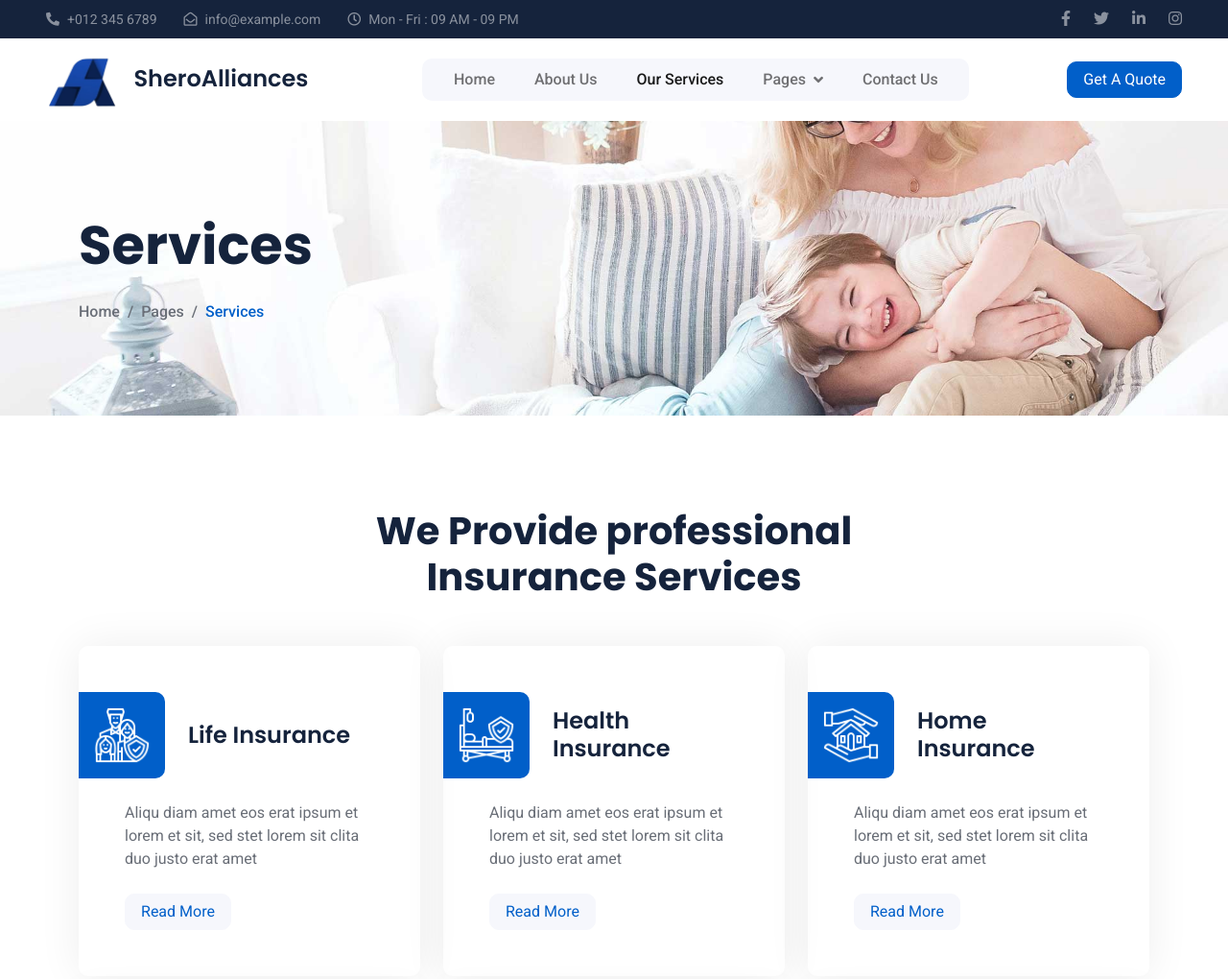
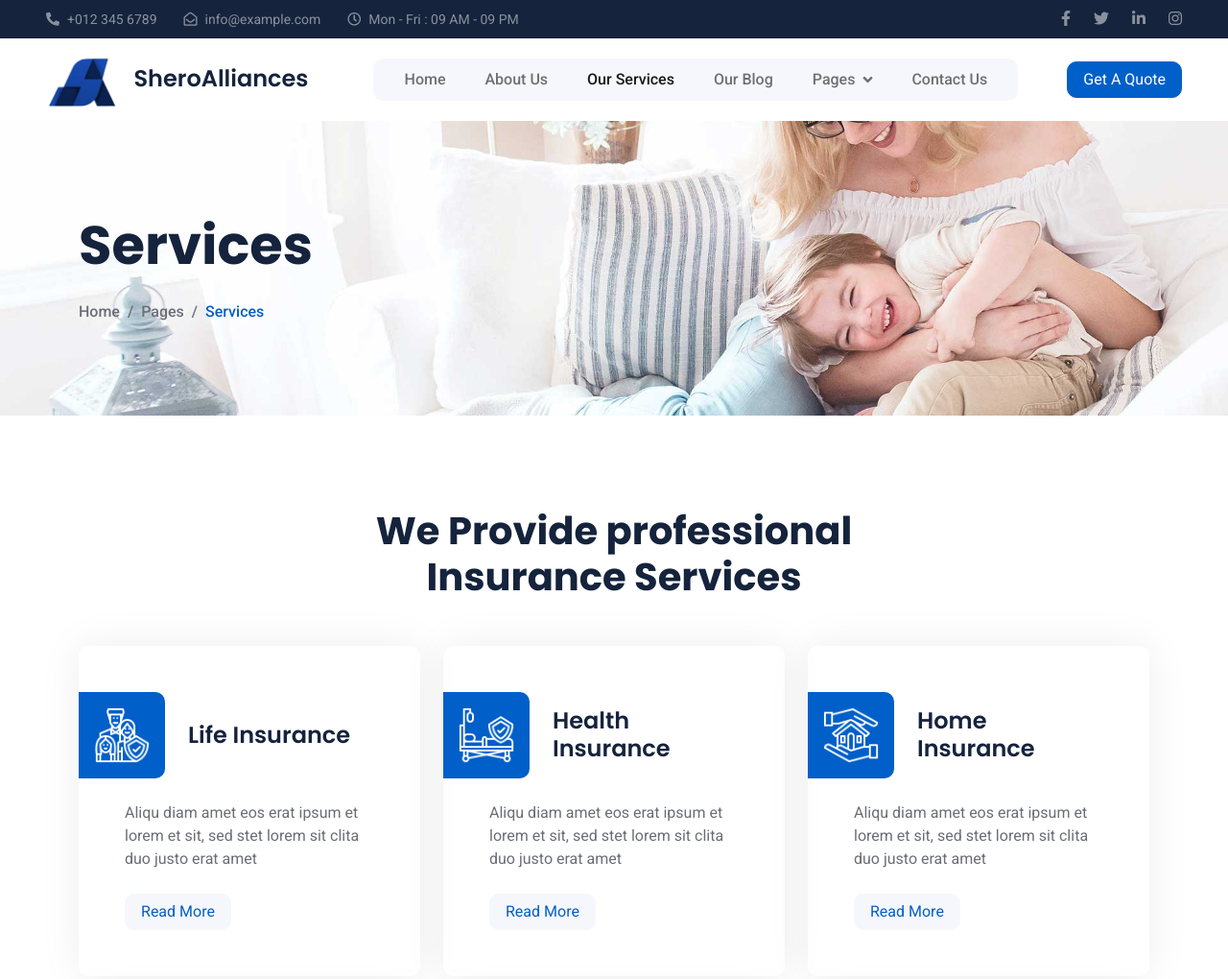
Before and after one commit to AlwinAntonyThekkeveetile/Insure-Graycodder, a website with bundled scripts: page service.html in a window 1280 px wide. Shown: the top 1020 px of the page at 96% size. Built offline with nearby package versions, Linux system fonts and the light colour scheme.

Commit message:
Add blog section to all

```diff
--- a/service.html
+++ b/service.html
@@ -116,6 +116,7 @@
           <a href="service.html" class="nav-item nav-link active"
             >Our Services</a
           >
+          <a href="blog.html" class="nav-item nav-link">Our Blog</a>
           <div class="nav-item dropdown">
             <a
               href="#"
```
Also changed, not shown: about.html (+1 -0 lines), blog.html (+1 -1 lines), contact.html (+1 -0 lines).
